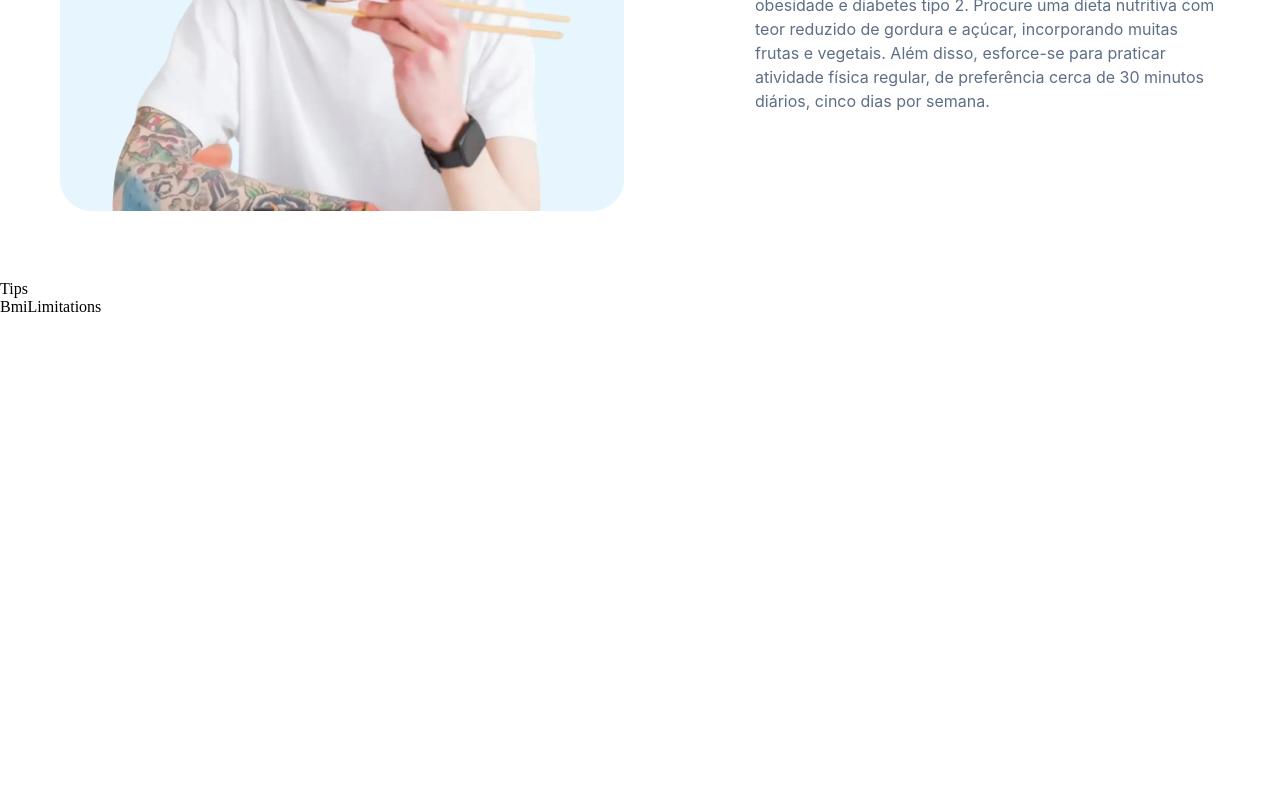
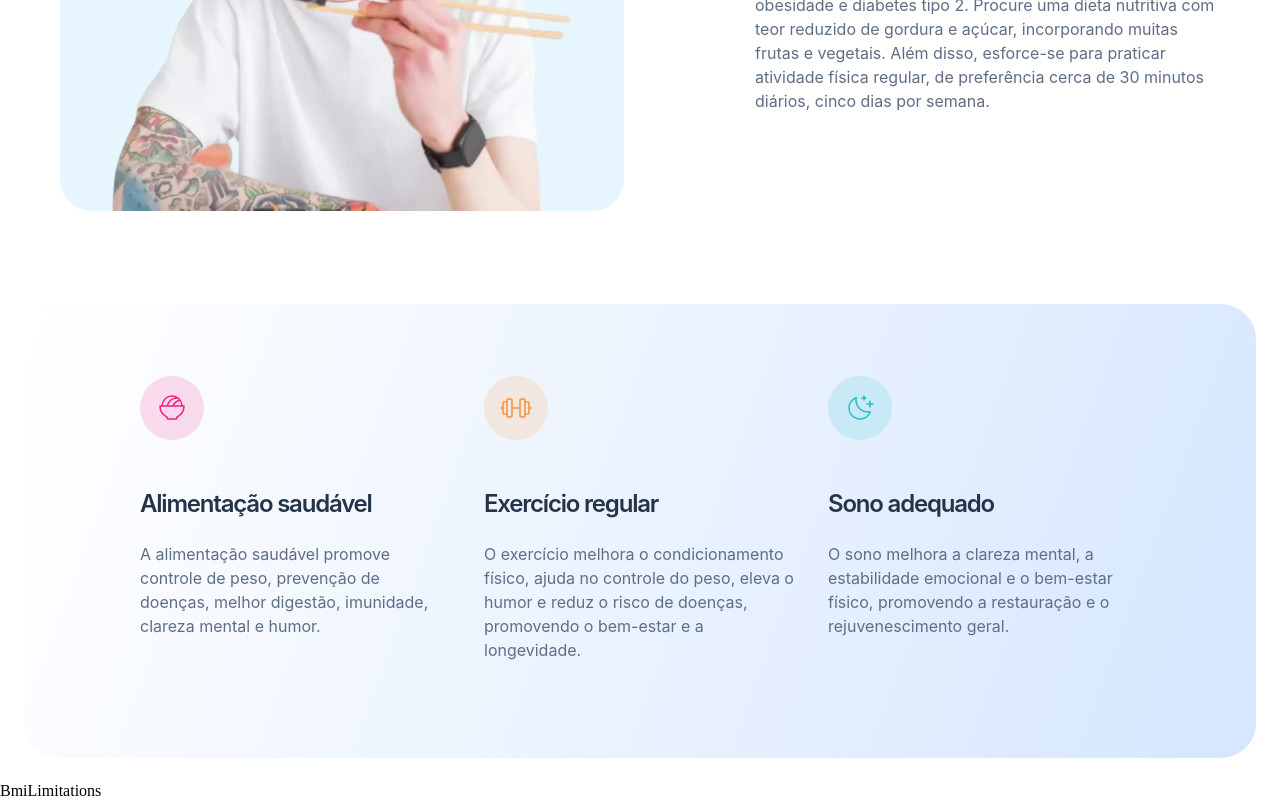
Before and after one commit to BrunoOliveira16/body-mass-index-calculator, a React (Create React App) app: page / in a window 1280 px wide. Shown: the part 1199-1999 px from the top of the page. Before the commit the page ends 1515 px from the top, so only its background shows below. Built offline with nearby package versions, Linux system fonts and the light colour scheme; a web font is replaced by a local one.

Commit message:
feat: criado secao Tips e arquivo utils

```diff
--- a/src/containers/Tips/index.tsx
+++ b/src/containers/Tips/index.tsx
@@ -1,5 +1,28 @@
+import { TipsData } from '../../utils'
+import { S } from './styles'
+
+type Props = {
+  title: string
+  text: string
+  icon: string
+}
+
 const Tips = () => {
-  return <div>Tips</div>
+  return (
+    <S.Section>
+      <S.ContainerCards>
+        {TipsData.map(({ title, text, icon }: Props, index: number) => {
+          return (
+            <div key={index}>
+              <img src={icon} alt={title} />
+              <S.Title>{title}</S.Title>
+              <S.Text>{text}</S.Text>
+            </div>
+          )
+        })}
+      </S.ContainerCards>
+    </S.Section>
+  )
 }
 
 export default Tips
--- a/src/containers/Tips/styles.ts
+++ b/src/containers/Tips/styles.ts
@@ -1,3 +1,37 @@
 import styled from 'styled-components'
+import theme from '../../theme'
 
-export const S = {}
+export const S = {
+  Section: styled.section`
+    width: 100%;
+    padding: 24px;
+  `,
+  ContainerCards: styled.div`
+    display: grid;
+    grid-template-columns: 1fr 1fr 1fr;
+    column-gap: 32px;
+    border-radius: 35px;
+    background: ${theme.gradients.gradient1};
+    padding: 72px 116px 96px;
+  `,
+  Title: styled.h3`
+    color: ${theme.colors.gunmetal};
+
+    /* Heading M */
+    font-family: 'Inter SemiBold', sans-serif;
+    font-size: ${theme.fontSizes.headingM};
+    font-weight: 600;
+    line-height: normal;
+    letter-spacing: -1.2px;
+    margin: 45px 0 24px;
+  `,
+  Text: styled.p`
+    color: ${theme.colors.darkElectricBlue};
+
+    /* Body M */
+    font-family: 'Inter', sans-serif;
+    font-size: ${theme.fontSizes.bodyM};
+    font-weight: 400;
+    line-height: ${theme.lineHeight.body}; /* 24px */
+  `
+}
--- /dev/null
+++ b/src/utils/index.ts
@@ -0,0 +1,21 @@
+import Eating from '../assets/images/icon-eating.svg'
+import Exercise from '../assets/images/icon-exercise.svg'
+import Sleep from '../assets/images/icon-sleep.svg'
+
+export const TipsData = [
+  {
+    title: 'Alimentação saudável',
+    text: 'A alimentação saudável promove controle de peso, prevenção de doenças, melhor digestão, imunidade, clareza mental e humor.',
+    icon: Eating
+  },
+  {
+    title: 'Exercício regular',
+    text: 'O exercício melhora o condicionamento físico, ajuda no controle do peso, eleva o humor e reduz o risco de doenças, promovendo o bem-estar e a longevidade.',
+    icon: Exercise
+  },
+  {
+    title: 'Sono adequado',
+    text: 'O sono melhora a clareza mental, a estabilidade emocional e o bem-estar físico, promovendo a restauração e o rejuvenescimento geral.',
+    icon: Sleep
+  }
+]
```
